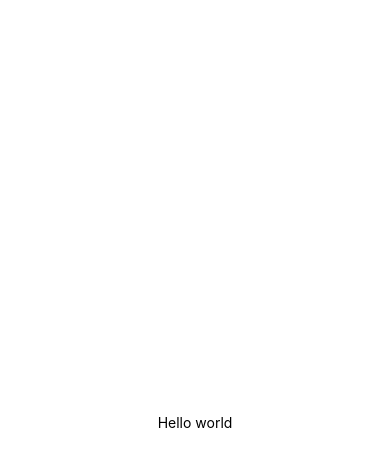
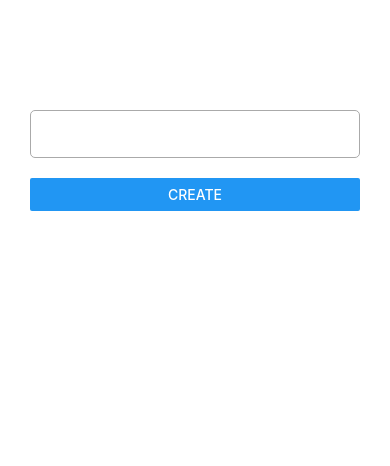
Before and after one commit to jgabriel1/expo-sqlite-typeorm-article, a React Native app: screen / in a window 390 px wide. Shown: the top 466 px of the page. Built offline with nearby package versions, Linux system fonts and the light colour scheme.

Commit message:
Setup application before persistance.

```diff
--- /dev/null
+++ b/src/components/Todo.tsx
@@ -0,0 +1,33 @@
+import React from 'react';
+import { StyleSheet, View, Text } from 'react-native';
+
+interface TodoProps {
+  text: string;
+  isToggled: boolean;
+}
+
+const Todo: React.FC<TodoProps> = ({ text, isToggled }) => {
+  return (
+    <View style={styles.container}>
+      <Text style={[styles.todoText, isToggled && styles.toggled]}>{text}</Text>
+    </View>
+  );
+};
+
+export default Todo;
+
+const styles = StyleSheet.create({
+  container: {
+    width: '100%',
+    height: 60,
+    alignItems: 'center',
+  },
+
+  todoText: {
+    fontSize: 24,
+  },
+
+  toggled: {
+    textDecorationLine: 'line-through',
+  },
+});
--- /dev/null
+++ b/src/components/TodoList.tsx
@@ -0,0 +1,97 @@
+import React, { useCallback, useState } from 'react';
+import {
+  StyleSheet,
+  View,
+  TextInput,
+  Button,
+  TouchableOpacity,
+} from 'react-native';
+
+import Todo from './Todo';
+
+interface TodoItem {
+  text: string;
+  isToggled: boolean;
+}
+
+const TodoList: React.FC = () => {
+  const [newTodo, setNewTodo] = useState('');
+  const [todos, setTodos] = useState<TodoItem[]>([]);
+
+  const handleCreateTodo = useCallback(async () => {
+    setTodos(current => [...current, { text: newTodo, isToggled: false }]);
+
+    setNewTodo('');
+  }, [newTodo]);
+
+  const handleToggleTodo = useCallback(async (index: number) => {
+    setTodos(current =>
+      current.map((todo, i) => {
+        return index === i ? { ...todo, isToggled: !todo.isToggled } : todo;
+      }),
+    );
+  }, []);
+
+  const handleDeleteTodo = useCallback(async (index: number) => {
+    setTodos(current => current.filter((_, i) => i !== index));
+  }, []);
+
+  return (
+    <View style={styles.container}>
+      <View style={styles.newTodoContainer}>
+        <TextInput
+          style={styles.newTodoInput}
+          value={newTodo}
+          onChangeText={setNewTodo}
+        />
+        <Button title="Create" onPress={handleCreateTodo} />
+      </View>
+
+      <View style={styles.todosContainer}>
+        {todos.map((todo, index) => (
+          <TouchableOpacity
+            onPress={() => handleToggleTodo(index)}
+            onLongPress={() => handleDeleteTodo(index)}
+          >
+            <Todo
+              key={String(index)}
+              text={todo.text}
+              isToggled={todo.isToggled}
+            />
+          </TouchableOpacity>
+        ))}
+      </View>
+    </View>
+  );
+};
+
+export default TodoList;
+
+const styles = StyleSheet.create({
+  container: {
+    flex: 1,
+    padding: 30,
+  },
+
+  newTodoContainer: {
+    marginTop: 80,
+    marginBottom: 40,
+  },
+
+  newTodoInput: {
+    height: 48,
+    marginBottom: 20,
+
+    borderWidth: 1,
+    borderRadius: 5,
+    borderColor: '#aaa',
+
+    paddingHorizontal: 16,
+
+    fontSize: 20,
+  },
+
+  todosContainer: {
+    flex: 1,
+  },
+});
--- a/src/index.tsx
+++ b/src/index.tsx
@@ -1,21 +1,18 @@
+import React from 'react';
 import { StatusBar } from 'expo-status-bar';
-import React from 'react';
-import { StyleSheet, Text, View } from 'react-native';
+import { SafeAreaView } from 'react-native';
 
-const styles = StyleSheet.create({
-  container: {
-    flex: 1,
-    backgroundColor: '#fff',
-    alignItems: 'center',
-    justifyContent: 'center',
-  },
-});
+import TodoList from './components/TodoList';
 
-export default function App() {
+const App: React.FC = () => {
   return (
-    <View style={styles.container}>
-      <Text>Hello world</Text>
+    <>
       <StatusBar style="auto" />
-    </View>
+      <SafeAreaView style={{ flex: 1 }}>
+        <TodoList />
+      </SafeAreaView>
+    </>
   );
-}
+};
+
+export default App;
```
Also changed, not shown: .eslintrc.json.
